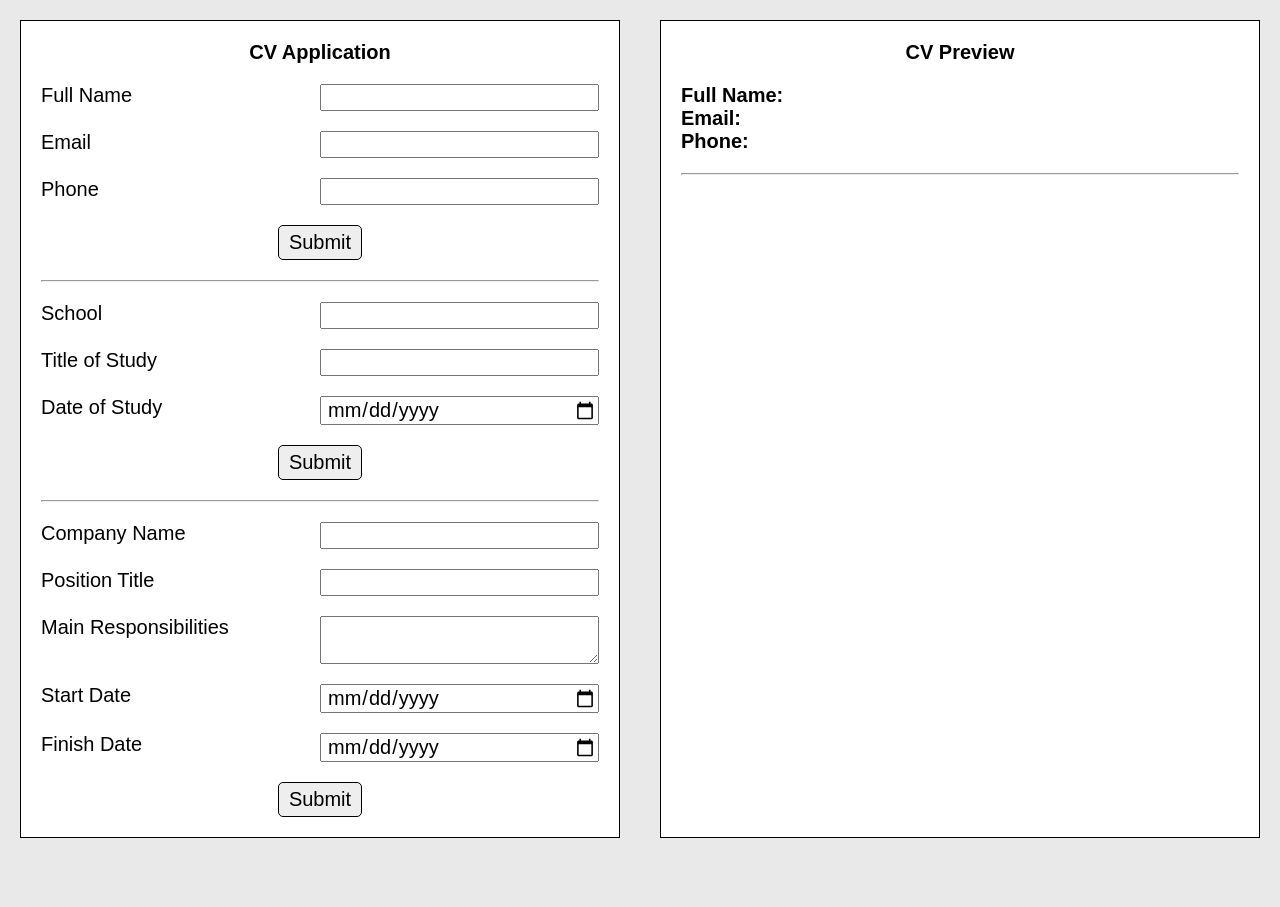
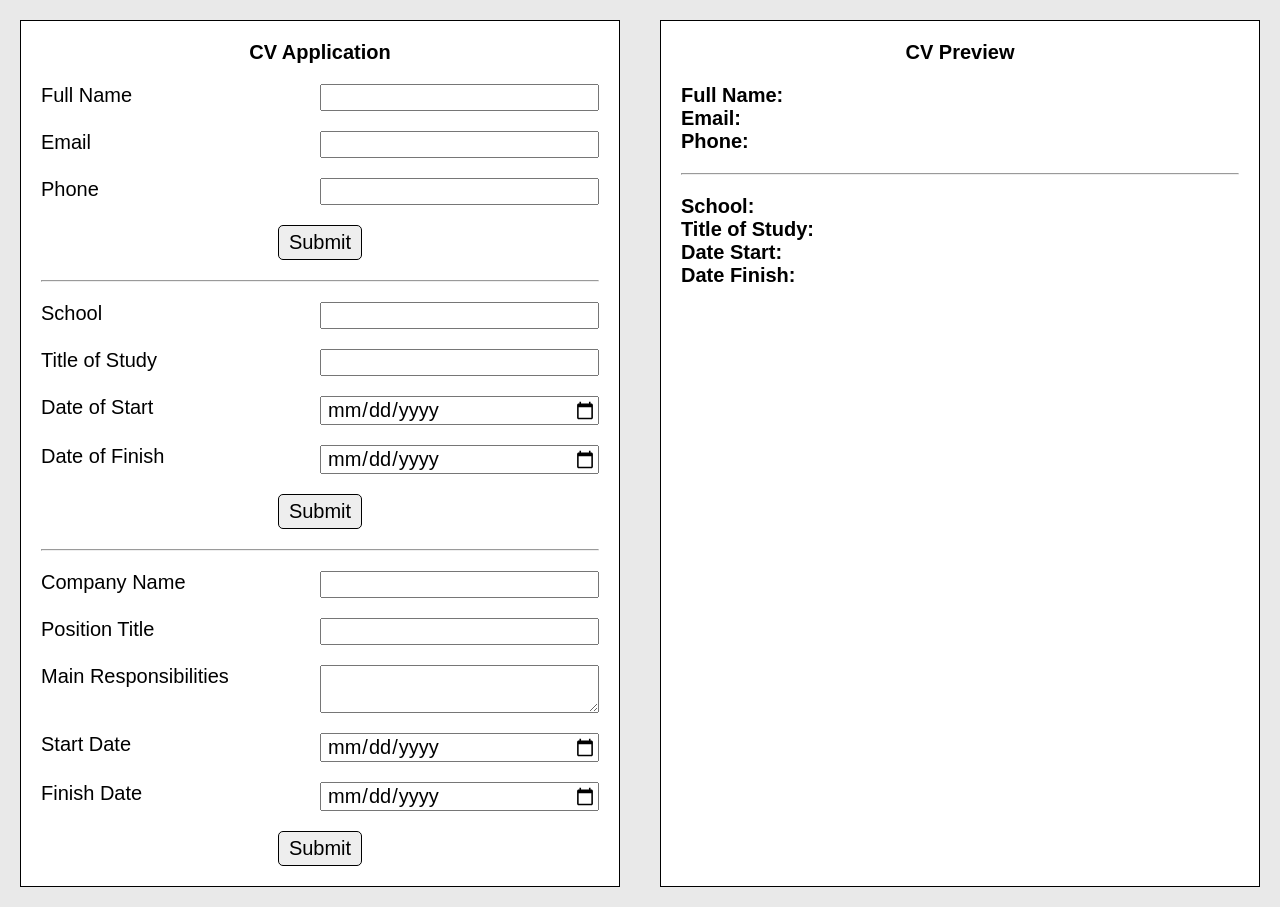
Before and after one commit to yunemak/cv-application, a React (Vite) app: page / in a window 1280 px wide. Before the commit the page ends 858 px from the top, so only its background shows below. Built offline with nearby package versions, Linux system fonts and the light colour scheme.

Commit message:
feat: Add education preview

```diff
--- a/src/App.jsx
+++ b/src/App.jsx
@@ -8,6 +8,13 @@ function App() {
 	let [fullName, setFullName] = useState("");
 	let [email, setEmail] = useState("");
 	let [phone, setPhone] = useState("");
+
+	let [isEducationSubmitted, setIsEducationSubmitted] = useState(false);
+	let [school, setSchool] = useState("");
+	let [study, setStudy] = useState("");
+	let [studyDateStart, setStudyDateStart] = useState("");
+	let [studyDateFinish, setStudyDateFinish] = useState("");
+
 	return (
 		<div className="app">
 			<div className="input-field">
@@ -23,7 +30,18 @@ function App() {
 					setPhone={setPhone}
 				/>
 				<hr />
-				<Education />
+				<Education
+					isEducationSubmitted={isEducationSubmitted}
+					setIsEducationSubmitted={setIsEducationSubmitted}
+					school={school}
+					setSchool={setSchool}
+					study={study}
+					setStudy={setStudy}
+					studyDateStart={studyDateStart}
+					setStudyDateStart={setStudyDateStart}
+					studyDateFinish={studyDateFinish}
+					setStudyDateFinish={setStudyDateFinish}
+				/>
 				<hr />
 				<Experience />
 			</div>
@@ -41,7 +59,23 @@ function App() {
 					</p>
 				</div>
 				<hr />
-				<div className="education-preview"></div>
+				<div className="education-preview">
+					<p>
+						<b>School: </b> {isEducationSubmitted ? school : ""}
+					</p>
+					<p>
+						<b>Title of Study: </b>
+						{isEducationSubmitted ? study : ""}
+					</p>
+					<p>
+						<b>Date Start: </b>
+						{isEducationSubmitted ? studyDateStart : ""}
+					</p>
+					<p>
+						<b>Date Finish: </b>
+						{isEducationSubmitted ? studyDateFinish : ""}
+					</p>
+				</div>
 				<div className="experience-preview"></div>
 			</div>
 		</div>
--- a/src/components/Education.jsx
+++ b/src/components/Education.jsx
@@ -1,17 +1,70 @@
 import "../styles/form.css";
 
-function Education() {
+function Education({
+	isEducationSubmitted,
+	setIsEducationSubmitted,
+	school,
+	setSchool,
+	study,
+	setStudy,
+	studyDateStart,
+	setStudyDateStart,
+	studyDateFinish,
+	setStudyDateFinish,
+}) {
+	function handleSubmit(e) {
+		e.preventDefault();
+		setIsEducationSubmitted(!isEducationSubmitted);
+	}
+
+	function handleSchool(e) {
+		setSchool(e.target.value);
+	}
+
+	function handleStudy(e) {
+		setStudy(e.target.value);
+	}
+
+	function handleDateStart(e) {
+		setStudyDateStart(e.target.value);
+	}
+
+	function handleDateFinish(e) {
+		setStudyDateFinish(e.target.value);
+	}
 	return (
-		<form>
+		<form onSubmit={handleSubmit}>
 			<div className="education-form">
 				<label htmlFor="school">School</label>
-				<input id="school" type="text" />
+				<input
+					id="school"
+					type="text"
+					onChange={handleSchool}
+					value={school}
+				/>
 				<label htmlFor="title-of-study">Title of Study</label>
-				<input id="title-of-study" type="text" />
-				<label htmlFor="date-of-study">Date of Study</label>
-				<input id="date-of-study" type="date" />
+				<input
+					id="title-of-study"
+					type="text"
+					onChange={handleStudy}
+					value={study}
+				/>
+				<label htmlFor="date-of-study-start">Date of Start</label>
+				<input
+					id="date-of-study-start"
+					type="date"
+					onChange={handleDateStart}
+					value={studyDateStart}
+				/>
+				<label htmlFor="date-of-study-finish">Date of Finish</label>
+				<input
+					id="date-of-study-finish"
+					type="date"
+					onChange={handleDateFinish}
+					value={studyDateFinish}
+				/>
 			</div>
-			<button>Submit</button>
+			<button>{isEducationSubmitted ? "Edit" : "Submit"}</button>
 		</form>
 	);
 }
```
